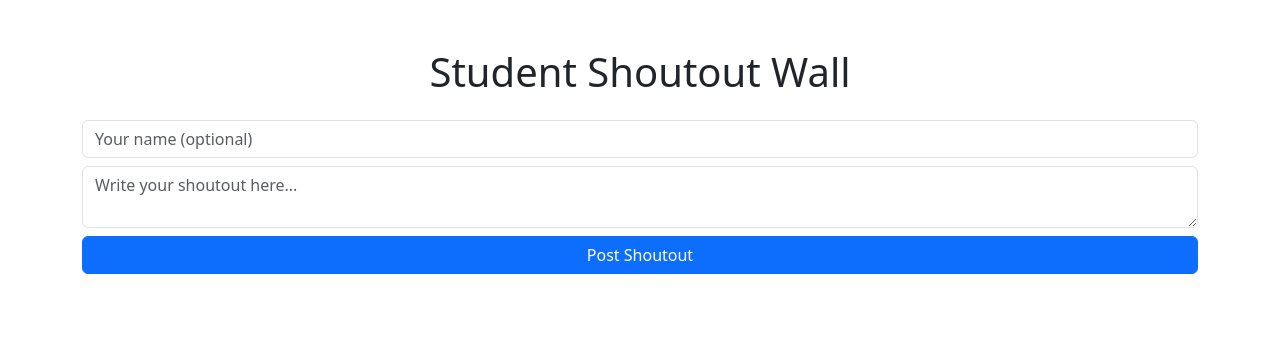
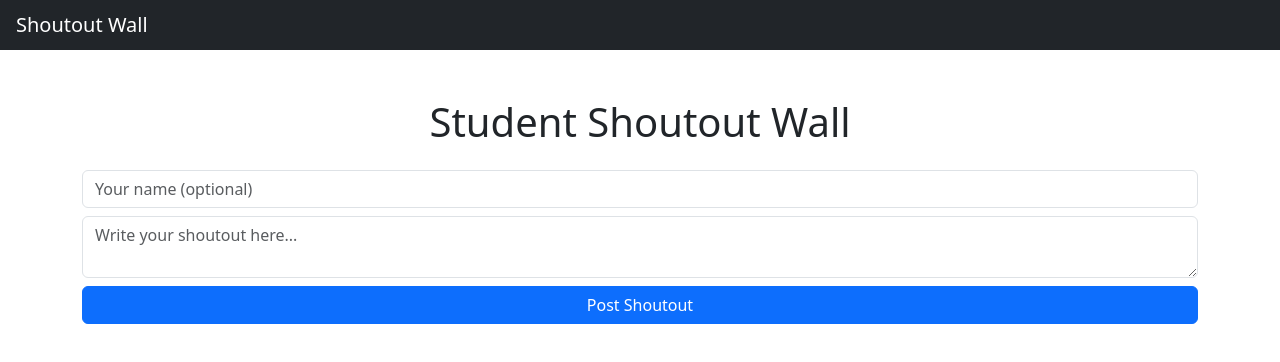
Before and after one commit to Vikram-04/ReflectHub, a plain HTML site: page index.html in a window 1280 px wide. Drawn offline with nearby package versions, Linux system fonts and the light colour scheme.

Commit message:
Added basic navbar

```diff
--- a/index.html
+++ b/index.html
@@ -9,6 +9,9 @@
   <link href="https://cdn.jsdelivr.net/npm/bootstrap@5.3.0/dist/css/bootstrap.min.css" rel="stylesheet">
 </head>
 <body>
+    <nav class="navbar bg-dark text-white px-3">
+        <span class="navbar-brand mb-0 h1 text-white">Shoutout Wall</span>
+    </nav>
 
   <div class="container my-5">
     <h1 class="text-center mb-4">Student Shoutout Wall</h1>
```
